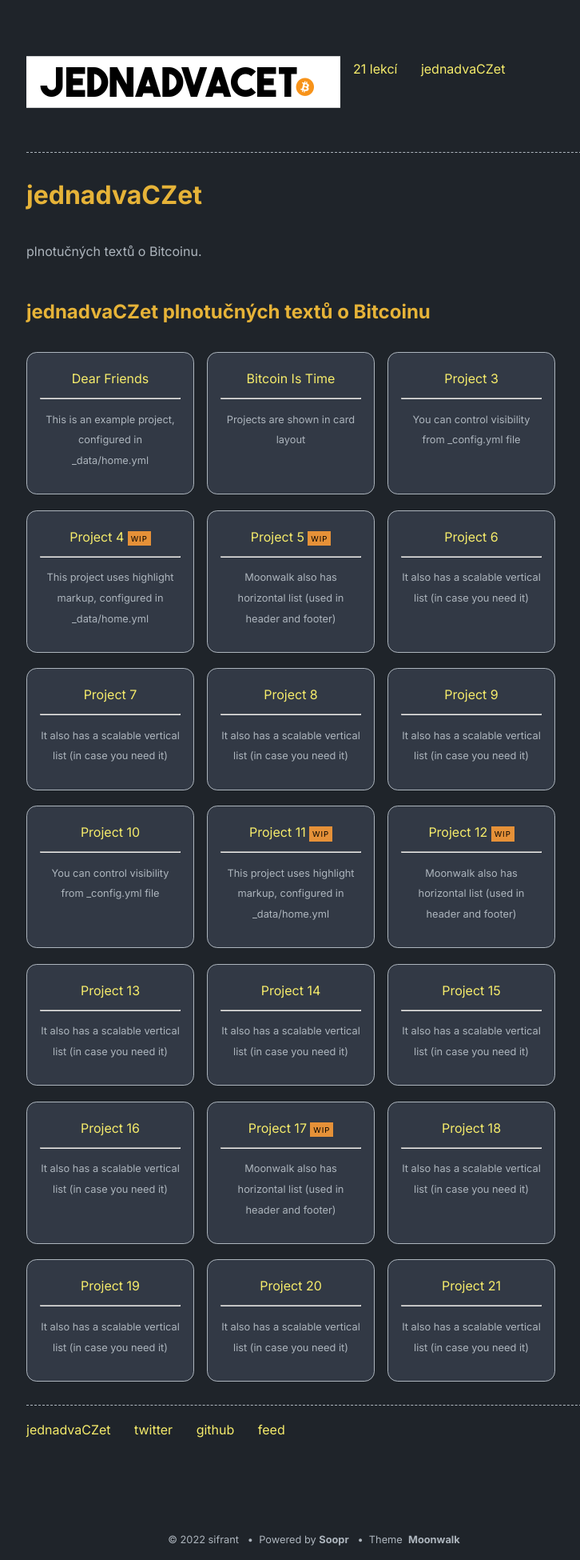
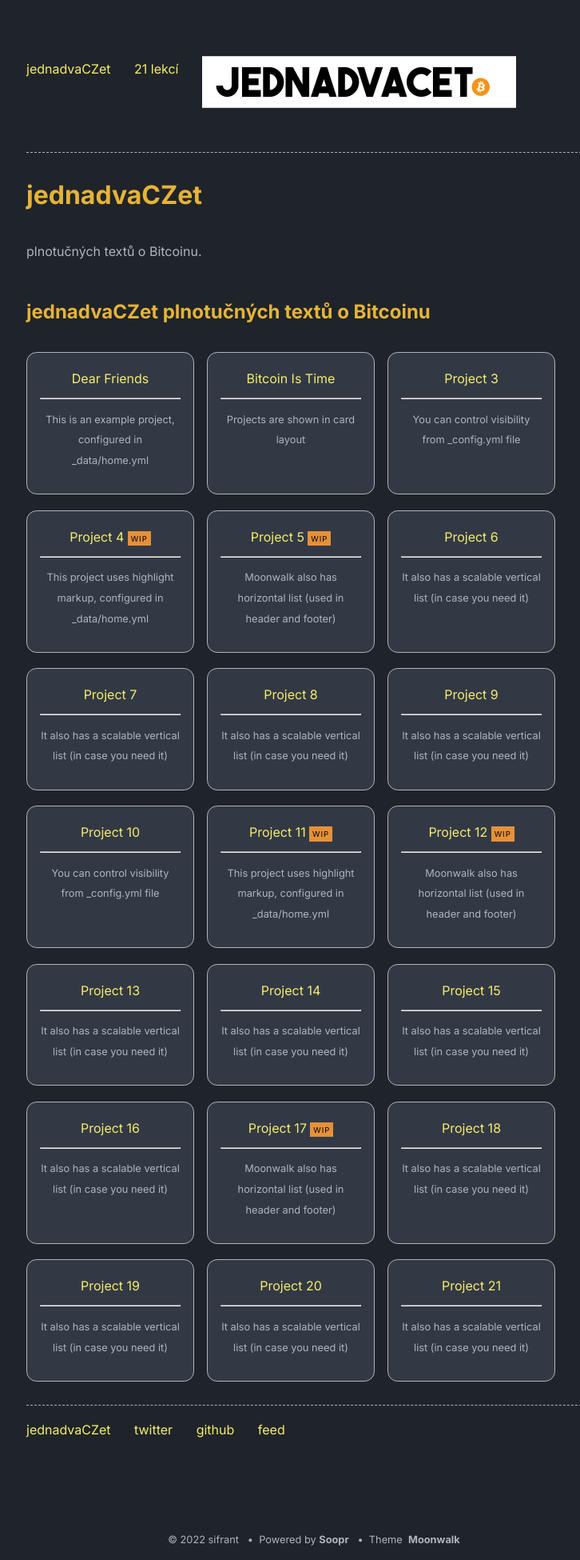
Before and after one commit to abhinavs/moonwalk, a Jekyll site: the page built from index.md, in a window 1280 px wide. Shown: the whole page at 80% size, without its empty margins (247-973 px from the left). Built offline with Jekyll 4.4.1, drawn with Linux system fonts in a browser that asks for light colours; part of the change alters nothing that is shown.

Commit message:
navbar layout

```diff
--- a/_data/home.yml
+++ b/_data/home.yml
@@ -1,12 +1,12 @@
 navbar_entries:
-  - title: <img src="jednadvacet.png" alt="twentyone.world">
-    url: https://twentyone.world/
+  - title: jednadvaCZet
+    url: jednadvacet
 
   - title: 21 lekcí
     url: https://sifrant.github.io/21lekci
 
-  - title: jednadvaCZet
-    url: jednadvacet
+  - title: <img src="jednadvacet.png" alt="twentyone.world">
+    url: https://twentyone.world/
 
 project_entries:
   - title: Dear Friends
```
